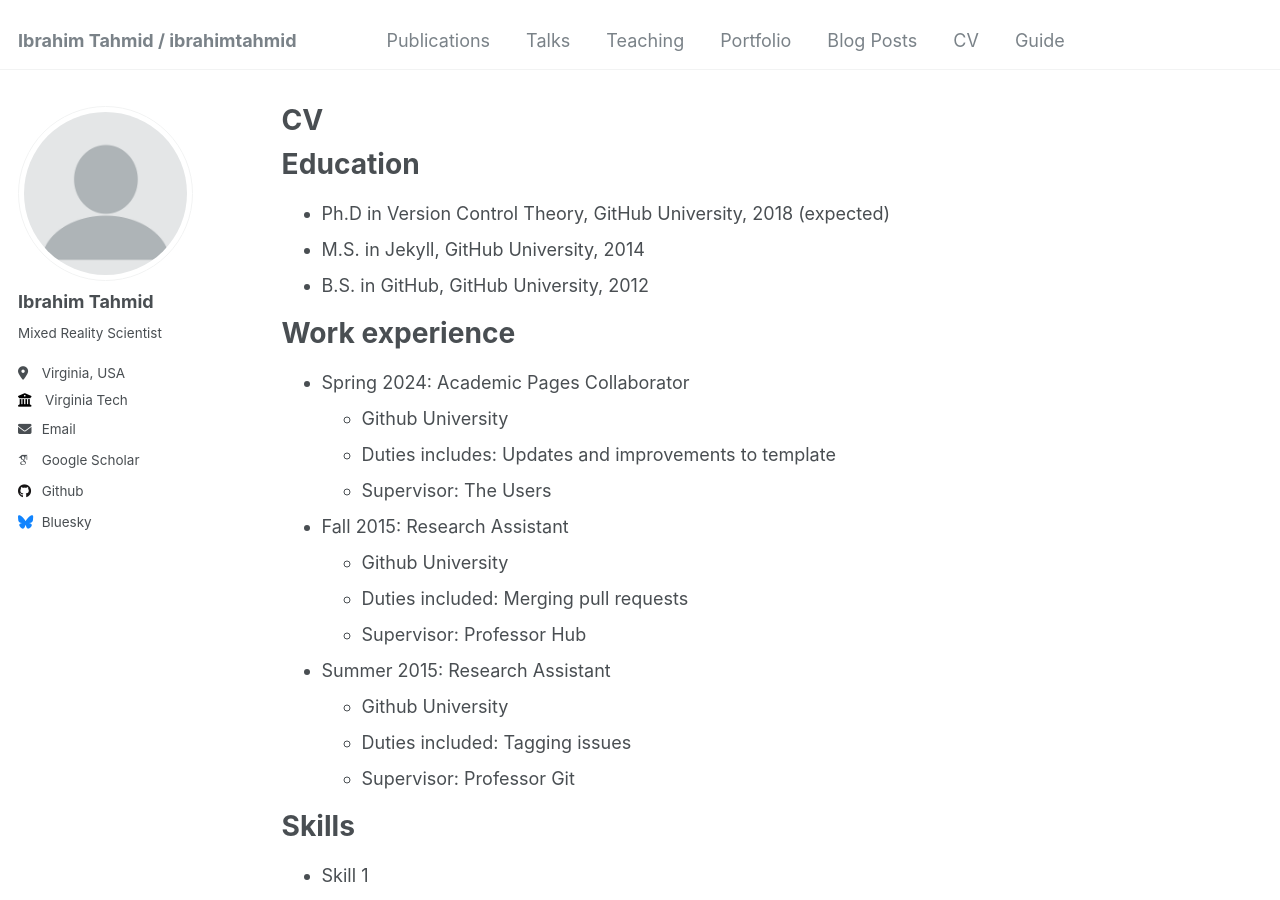
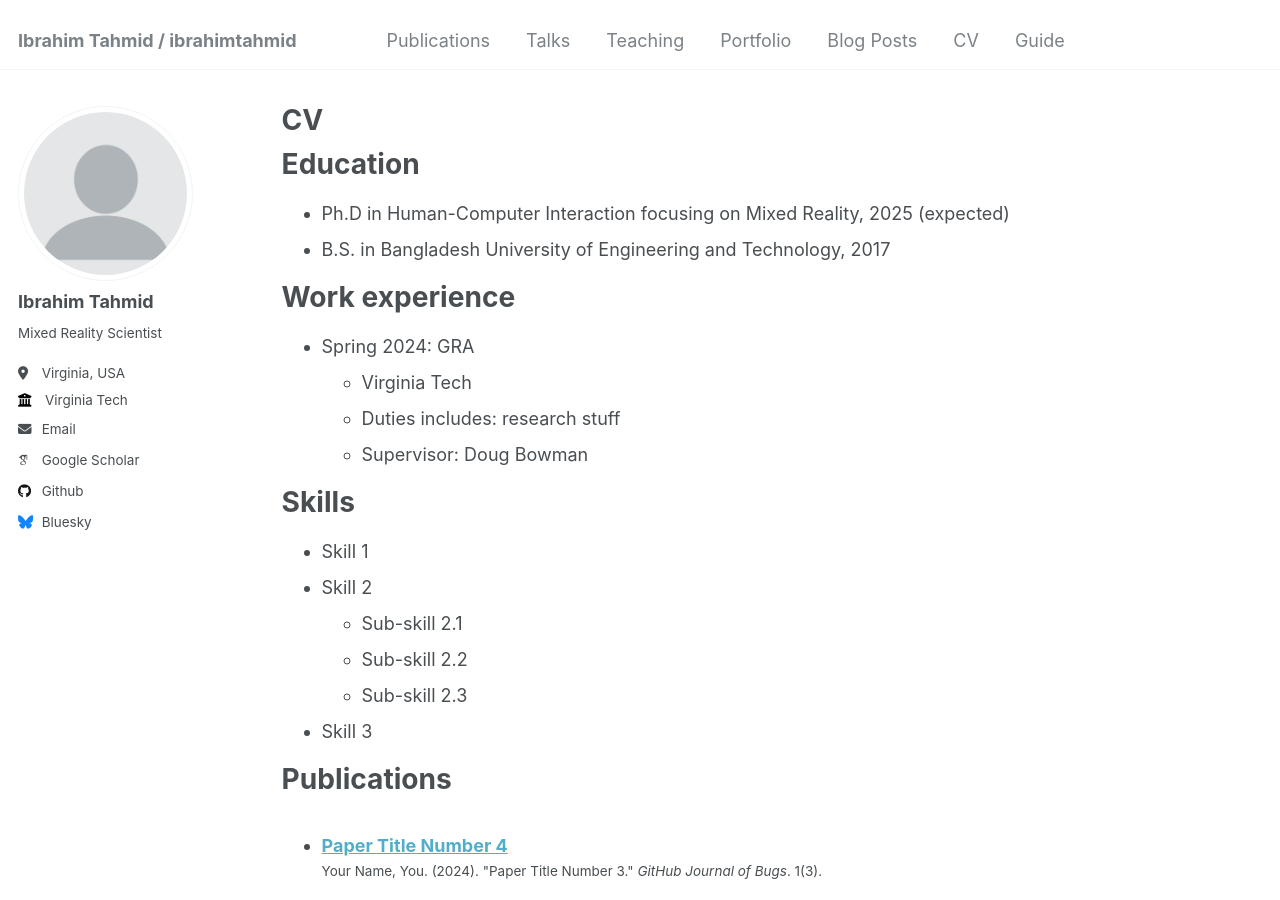
Before and after one commit to iatahmid/iatahmid.github.io, a Jekyll site: the page built from _pages/cv.md, in a window 1280 px wide and 900 px high. Built offline with Jekyll 4.4.1, drawn with Linux system fonts in a browser that asks for light colours; some web fonts are replaced; some of the changed text lies outside the part shown.

Commit message:
Update cv.md

```diff
--- a/_pages/cv.md
+++ b/_pages/cv.md
@@ -11,26 +11,15 @@
 
 Education
 ======
-* Ph.D in Version Control Theory, GitHub University, 2018 (expected)
-* M.S. in Jekyll, GitHub University, 2014
-* B.S. in GitHub, GitHub University, 2012
+* Ph.D in Human-Computer Interaction focusing on Mixed Reality, 2025 (expected)
+* B.S. in Bangladesh University of Engineering and Technology, 2017
 
 Work experience
 ======
-* Spring 2024: Academic Pages Collaborator
-  * Github University
-  * Duties includes: Updates and improvements to template
-  * Supervisor: The Users
-
-* Fall 2015: Research Assistant
-  * Github University
-  * Duties included: Merging pull requests
-  * Supervisor: Professor Hub
-
-* Summer 2015: Research Assistant
-  * Github University
-  * Duties included: Tagging issues
-  * Supervisor: Professor Git
+* Spring 2024: GRA
+  * Virginia Tech
+  * Duties includes: research stuff
+  * Supervisor: Doug Bowman
 
 Skills
 ======
@@ -61,4 +50,4 @@
 
 Service and leadership
 ======
-* Currently signed in to 43 different slack teams
+* Student Ambassador for Cranwell International Center
```
